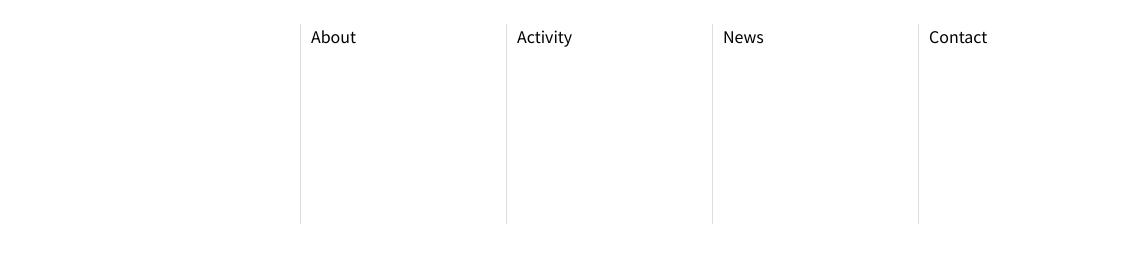
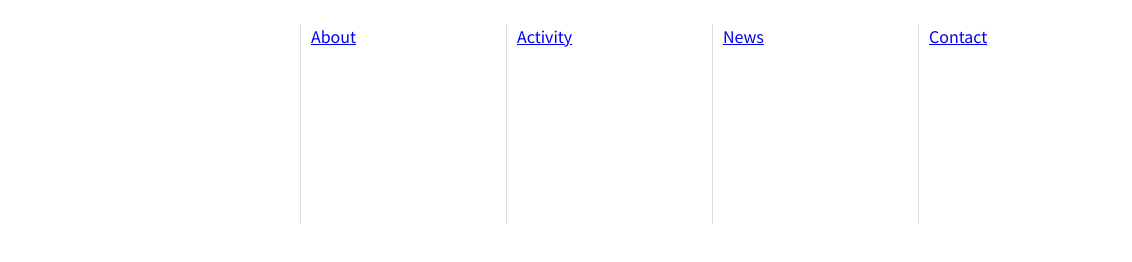
Before and after one commit to takaakikatou/proseed_web, a plain HTML site: page index.html in a window 1280 px wide. Shown: the full height of the page, 148-1280 px from the left. Drawn offline with nearby package versions, Linux system fonts and the light colour scheme.

Commit message:
footer link設定

```diff
--- a/css/common.css
+++ b/css/common.css
@@ -202,3 +202,5 @@ body {
 .footer_item {
 	width: 25%;
 }
+
+.footer_link {}
--- a/index.html
+++ b/index.html
@@ -57,16 +57,16 @@
 			</div>
 			<ul class="footer_list">
 				<li class="footer_item">
-					About
+					<a href="/about/" class="footer_link">About</a>
 				</li>
 				<li class="footer_item">
-					Activity
+					<a href="/activity/" class="footer_link">Activity</a>
 				</li>
 				<li class="footer_item">
-					News
+					<a href="/news/" class="footer_link">News</a>
 				</li>
 				<li class="footer_item">
-					Contact
+					<a href="/contact/" class="footer_link">Contact</a>
 				</li>
 			</ul>
 		</div>
```
